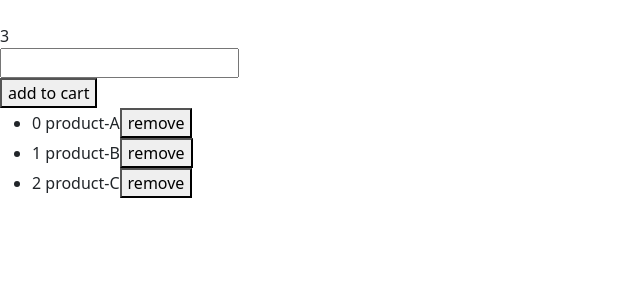
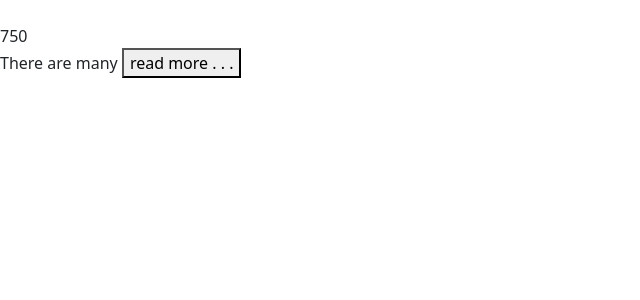
Before and after one commit to archmanayon/archeact, a React (Vite) app: page / in a window 1280 px wide. Shown: the top 300 px of the page, without its empty margins (0-640 px from the left). Built offline with nearby package versions, Linux system fonts and the light colour scheme.

Commit message:
show more text or hide

```diff
--- a/src/App.tsx
+++ b/src/App.tsx
@@ -11,6 +11,7 @@
 import Heart from "./component/Heart";
 import { ShopingCart } from "./component/ShopingCart";
 import NavCount from "./component/NavCount";
+import LongText from "./component/LongText";
 // archie
 // from usc hello
 
@@ -31,7 +32,13 @@
   const [index_color, setIndex_color] = useState(-1);
   const [show_c, setShow_c] = useState(false);
   const [singleColor, setSingleColor] = useState('');
+
+  // add cart items
   const [ cartItems, setCartItems ] =   useState(["product-A", "product-B", "product-C"]);
+
+  //long paragraph
+  const paragText = "There are many variations of passages of Lorem Ipsum available, but the majority have suffered alteration in some form, by injected humour, or randomised words which don't look even slightly believable. If you are going to use a passage of Lorem Ipsum, you need to be sure there isn't anything embarrassing hidden in the middle of text. All the Lorem Ipsum generators on the Internet tend to repeat predefined chunks as necessary, making this the first true generator on the Internet. It uses a dictionary of over 200 Latin words, combined with a handful of model sentence structures, to generate Lorem Ipsum which looks reasonable. The generated Lorem Ipsum is therefore always free from repetition, injected humour, or non-characteristic words etc.";
+  const [lessText, setLessText]=useState(true);
 
   return (
     <div className="App">
@@ -79,11 +86,16 @@
 
         {/* <Heart/> */}
       </>
-      <NavCount countItems={cartItems.length} />
+
+      {/* <NavCount countItems={cartItems.length} />
       <ShopingCart cartItems={cartItems} onRemove={(selectedIndex)=>
         setCartItems(cartItems.filter((item,index)=> index!==selectedIndex))}
         onInputSubmit={(submit)=>setCartItems([...cartItems,submit])}
-      />
+      /> */}
+
+      <LongText textLength={paragText.length} lessText={lessText} handleLength={()=> setLessText(!lessText)} >
+          {lessText ? paragText.substring(0,15) : paragText}
+      </LongText>
 
     </div>
   )
--- /dev/null
+++ b/src/component/LongText.tsx
@@ -0,0 +1,20 @@
+import { ReactNode } from "react"
+
+interface Props{
+    children:ReactNode;
+    lessText:Boolean;
+    textLength:Number;
+    handleLength:()=>void;
+}
+const LongText = ({children, textLength, lessText, handleLength}:Props) => {
+  return (
+    <div>
+        <>{textLength}</>
+        <p>{children}
+        <button onClick={()=>handleLength()}> {lessText ?"read more . . ." : "show less . . ."}</button>
+        </p>
+    </div>
+  )
+}
+
+export default LongText
```
